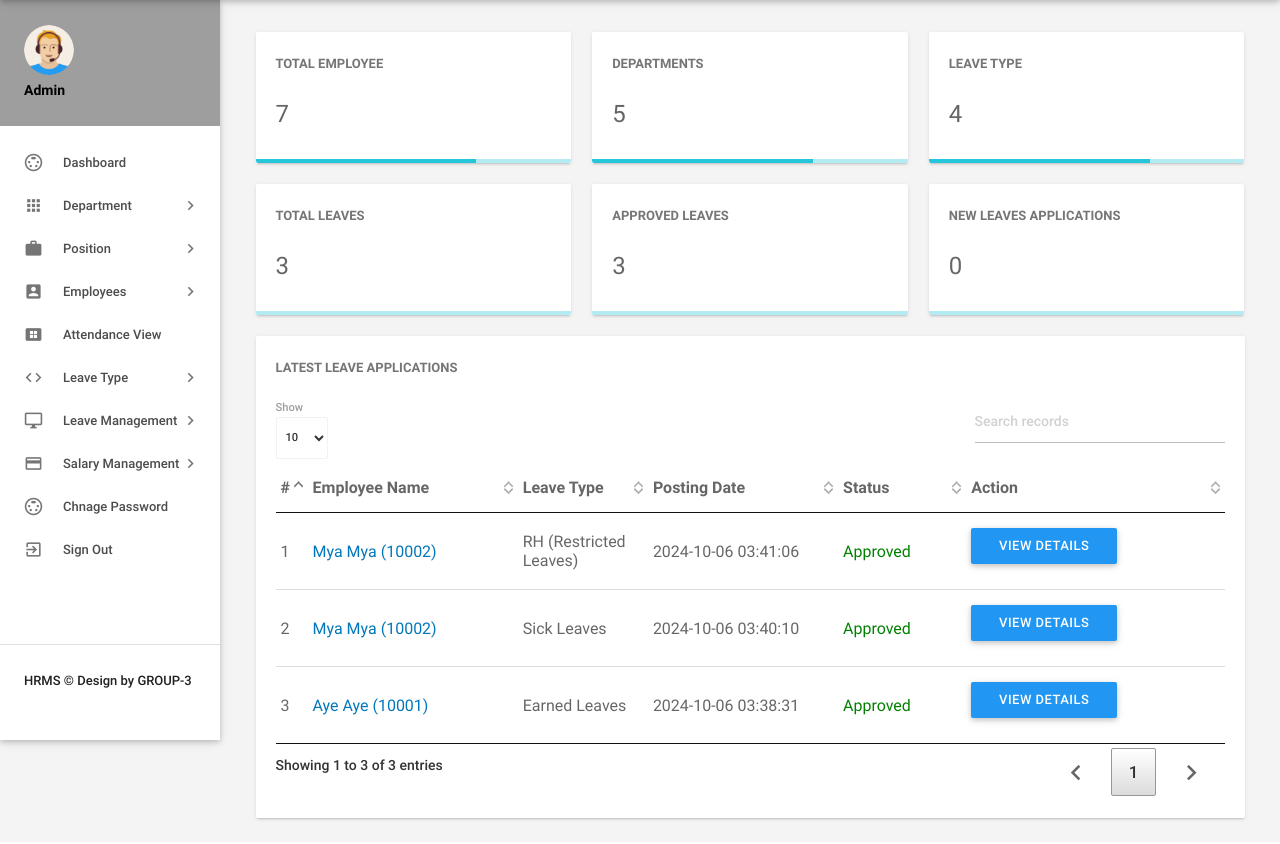
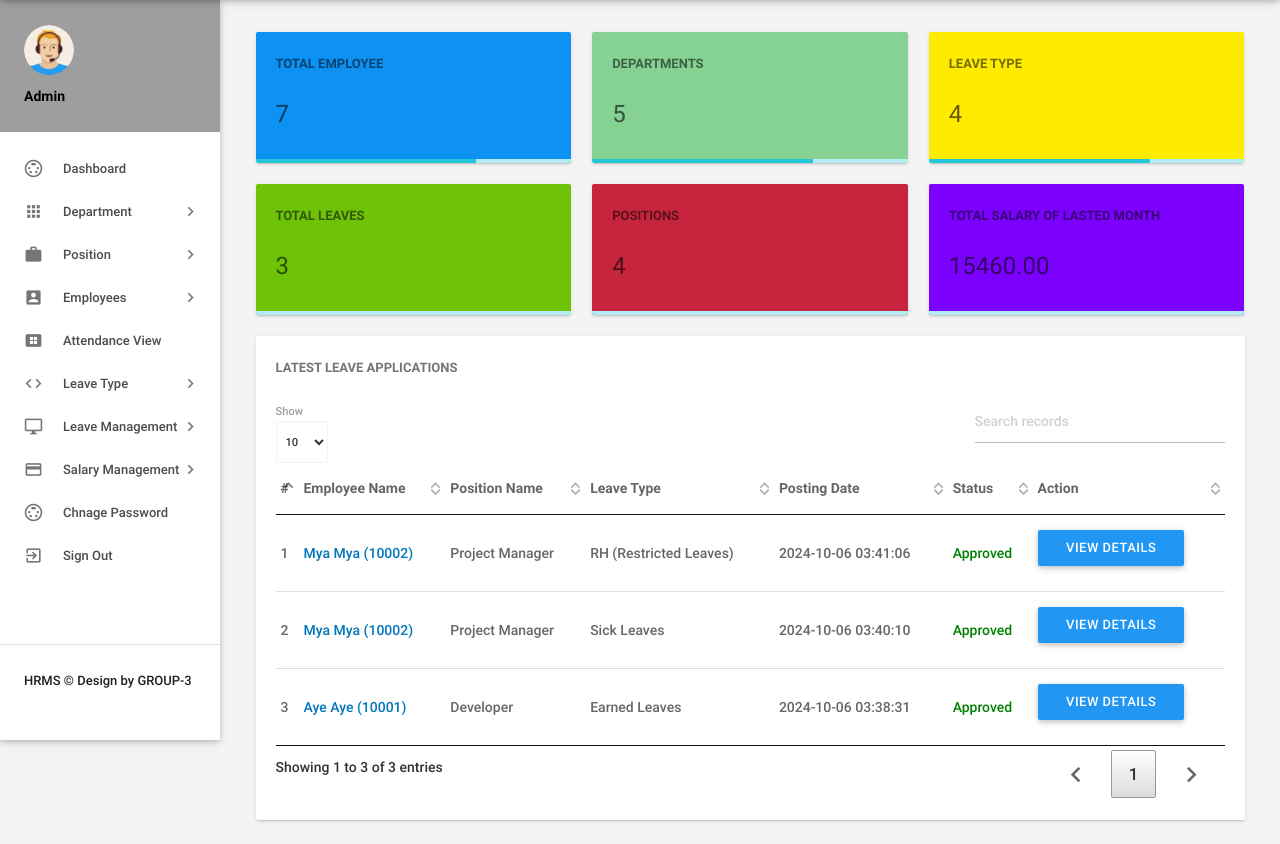
Before and after one commit to deathnotelol/hrms, a PHP site: page /admin/dashboard.php in a window 1280 px wide. Shown: the part 60-904 px from the top of the page. Before the commit the page ends 882 px from the top, so only its background shows below. Run offline with PHP 8.4, Linux system fonts and the light colour scheme; a user stored in the database is signed in; data comes from the database, SQL or seed files in the repository; grey boxes are pictures that could not be loaded.

Commit message:
done at 10-10-2024 12:29

```diff
--- a/admin/dashboard.php
+++ b/admin/dashboard.php
@@ -1,6 +1,6 @@
 <?php
 session_start();
-error_reporting(0);
+// error_reporting(0);
 include('includes/config.php');
 
 // Redirect if not logged in
@@ -21,13 +21,16 @@ function fetchCount($dbh, $table, $condition = null)
     return $query->fetchColumn();
 }
 
+
+
 // Fetch latest leave applications
 function fetchLatestLeaveApplications($dbh, $limit = 6)
 {
     $sql = "SELECT tblleaves.id AS lid, tblemployees.FirstName, tblemployees.LastName,
-                   tblemployees.EmpId, tblemployees.id AS empid, tblleaves.LeaveType, tblleaves.PostingDate, tblleaves.Status
+                   tblemployees.EmpId, tblemployees.id AS empid, tblleaves.LeaveType, tblleaves.PostingDate, tblleaves.Status, positions.position_name
             FROM tblleaves
             JOIN tblemployees ON tblleaves.empid = tblemployees.id
+            JOIN positions ON tblemployees.PositionID = positions.id
             ORDER BY tblleaves.id DESC LIMIT :limit";
     $query = $dbh->prepare($sql);
     $query->bindParam(':limit', $limit, PDO::PARAM_INT);
@@ -41,6 +44,7 @@ define('STATUS_PENDING', 0);
 
 // Fetch various counts
 $empcount = fetchCount($dbh, 'tblemployees');
+$position = fetchCount($dbh, 'positions');
 $dptcount = fetchCount($dbh, 'tbldepartments');
 $leavtypcount = fetchCount($dbh, 'tblleavetype');
 $totalleaves = fetchCount($dbh, 'tblleaves');
@@ -50,9 +54,12 @@ $newleaveapplications = fetchCount($dbh, 'tblleaves', 'Status = ' . STATUS_PENDI
 // Fetch latest leave applications
 $latestLeaveApplications = fetchLatestLeaveApplications($dbh);
 
-?>
 
-<body>
+ ?>
+
+
+
+
     <?php include('includes/header.php'); ?>
     <?php include('includes/sidebar.php'); ?>
 
@@ -61,7 +68,7 @@ $latestLeaveApplications = fetchLatestLeaveApplications($dbh);
             <!-- Total Employee Card -->
             <a href="manageemployee.php" target="blank">
                 <div class="col s12 m12 l4">
-                    <div class="card stats-card">
+                    <div class="card stats-card" style="background-color: #0D92F4;">
                         <div class="card-content">
                             <span class="card-title">Total Employee</span>
                             <span class="stats-counter">
@@ -78,7 +85,7 @@ $latestLeaveApplications = fetchLatestLeaveApplications($dbh);
             <!-- Total Departments Card -->
             <a href="managedepartments.php" target="blank">
                 <div class="col s12 m12 l4">
-                    <div class="card stats-card">
+                    <div class="card stats-card" style="background-color: #86D293;">
                         <div class="card-content">
                             <span class="card-title">Departments</span>
                             <span class="stats-counter">
@@ -95,7 +102,7 @@ $latestLeaveApplications = fetchLatestLeaveApplications($dbh);
             <!-- Leave Type Card -->
             <a href="manageleavetype.php" target="blank">
                 <div class="col s12 m12 l4">
-                    <div class="card stats-card">
+                    <div class="card stats-card" style="background-color: #FFEB00;">
                         <div class="card-content">
                             <span class="card-title">Leave Type</span>
                             <span class="stats-counter">
@@ -112,7 +119,7 @@ $latestLeaveApplications = fetchLatestLeaveApplications($dbh);
             <!-- Total Leaves Card -->
             <a href="leaves.php" target="blank">
                 <div class="col s12 m12 l4">
-                    <div class="card stats-card">
+                    <div class="card stats-card" style="background-color: #6EC207;">
                         <div class="card-content">
                             <span class="card-title">Total Leaves</span>
                             <span class="stats-counter">
@@ -127,13 +134,13 @@ $latestLeaveApplications = fetchLatestLeaveApplications($dbh);
             </a>
 
             <!-- Approved Leaves Card -->
-            <a href="approvedleave-history.php" target="blank">
+            <a href="managePosition.php" target="blank">
                 <div class="col s12 m12 l4">
-                    <div class="card stats-card">
+                    <div class="card stats-card" style="background-color: #C7253E;">
                         <div class="card-content">
-                            <span class="card-title">Approved Leaves</span>
+                            <span class="card-title">Positions</span>
                             <span class="stats-counter">
-                                <span class="counter"><?php echo htmlentities($approvedleaves); ?></span>
+                                <span class="counter"><?php echo htmlentities($position); ?></span>
                             </span>
                         </div>
                         <div class="progress stats-card-progress">
@@ -146,11 +153,21 @@ $latestLeaveApplications = fetchLatestLeaveApplications($dbh);
             <!-- New Leave Applications Card -->
             <a href="pending-leavehistory.php" target="blank">
                 <div class="col s12 m12 l4">
-                    <div class="card stats-card">
+                    <div class="card stats-card" style="background-color: #7C00FE;">
                         <div class="card-content">
-                            <span class="card-title">New Leaves Applications</span>
+                            <span class="card-title">Total Salary of Lasted Month</span>
                             <span class="stats-counter">
-                                <span class="counter"><?php echo htmlentities($newleaveapplications); ?></span>
+                                <span class="counter">
+                                    <?php
+                                    $month = date('F', strtotime('first day of last month'));
+                                    $sql = "SELECT SUM(NetSalary) as totalSalary FROM tblsalaries WHERE PaymentMonth = :month";
+                                    $query = $dbh->prepare($sql);
+                                    $query->bindParam(':month', $month);
+                                    $query->execute();
+                                    $results = $query->fetch();
+
+                                    echo ($results['totalSalary']);
+                                    ?></span>
                             </span>
                         </div>
                         <div class="progress stats-card-progress">
@@ -171,9 +188,10 @@ $latestLeaveApplications = fetchLatestLeaveApplications($dbh);
                             <thead>
                                 <tr>
                                     <th>#</th>
-                                    <th width="200">Employee Name</th>
-                                    <th width="120">Leave Type</th>
-                                    <th width="180">Posting Date</th>
+                                    <th>Employee Name</th>
+                                    <th>Position Name</th>
+                                    <th>Leave Type</th>
+                                    <th>Posting Date</th>
                                     <th>Status</th>
                                     <th>Action</th>
                                 </tr>
@@ -188,6 +206,7 @@ $latestLeaveApplications = fetchLatestLeaveApplications($dbh);
                                             <td><a href="editemployee.php?empid=<?php echo htmlentities($result->empid); ?>" target="_blank">
                                                     <?php echo htmlentities($result->FirstName . " " . $result->LastName); ?> (<?php echo htmlentities($result->EmpId); ?>)</a>
                                             </td>
+                                            <td><?php echo htmlentities($result->position_name); ?></td>
                                             <td><?php echo htmlentities($result->LeaveType); ?></td>
                                             <td><?php echo htmlentities($result->PostingDate); ?></td>
                                             <td><?php
--- a/index.php
+++ b/index.php
@@ -141,7 +141,7 @@ if (isset($_POST['signin'])) {
 
                 </ul>
                 <div class="footer">
-                    <p class="copyright">ELMS ©</p>
+                    <p class="copyright"> HRmS © Design by GROUP-3</p>
 
                 </div>
             </div>
```
